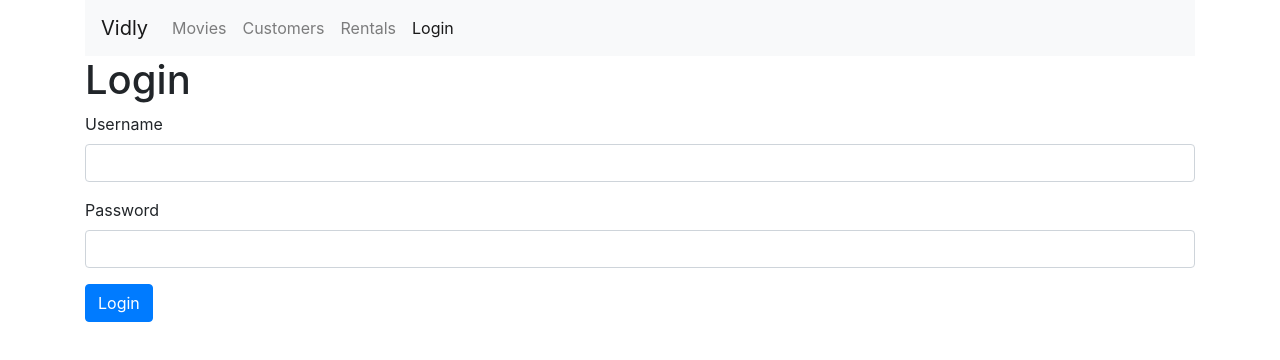
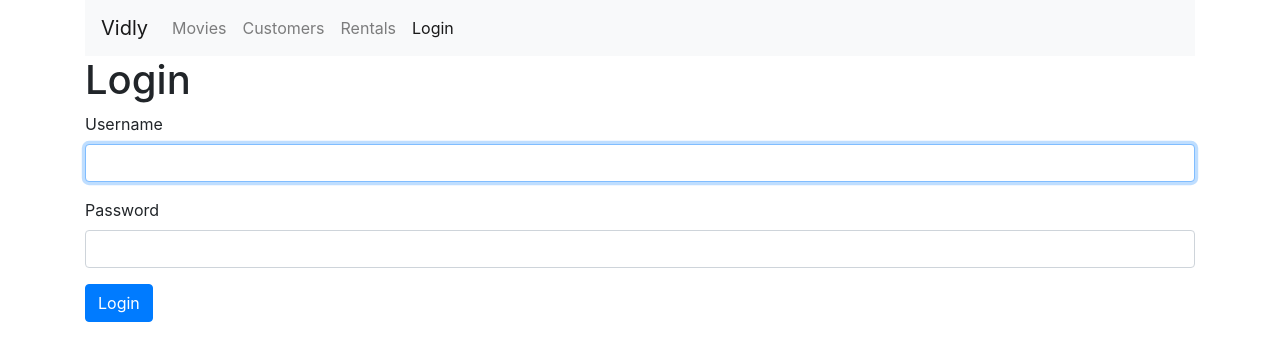
Before and after one commit to kswarn/vidly-react, a React (Create React App) app: page /login in a window 1280 px wide. Shown: the top 360 px of the page. Built offline with nearby package versions, Linux system fonts and the light colour scheme.

Commit message:
implemented useRef hook in login form

```diff
--- a/src/components/LoginForm.jsx
+++ b/src/components/LoginForm.jsx
@@ -1,13 +1,29 @@
-import React from "react";
+import React, { useRef, useEffect } from "react";
 
 const LoginForm = () => {
+  const usernameRef = useRef(null);
+
+  const handleSubmit = (e) => {
+    e.preventDefault();
+    console.log("hey");
+  };
+
+  useEffect(() => {
+    usernameRef.current.focus();
+  });
   return (
     <div>
       <h1>Login</h1>
-      <form>
+      <form onSubmit={handleSubmit}>
         <div className="form-group">
           <label htmlFor="username">Username</label>
-          <input type="text" id="username" className="form-control"></input>
+          <input
+            // autoFocus={true}
+            ref={usernameRef}
+            type="text"
+            id="username"
+            className="form-control"
+          ></input>
         </div>
         <div className="form-group">
           <label htmlFor="password">Password</label>
```
